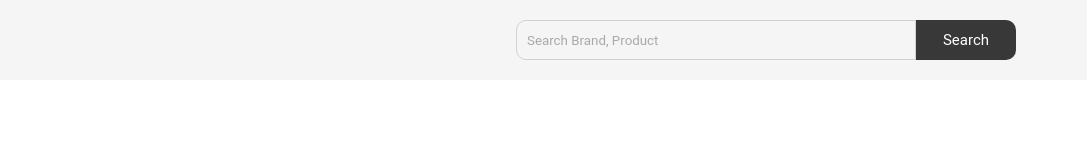
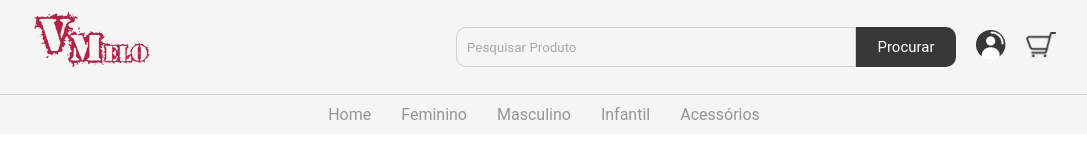
Before and after one commit to Programador-jr/E-commerce, a plain HTML site: page index.html in a window 1280 px wide. Shown: the whole page, without its empty margins (96-1183 px from the left). Drawn offline with Linux system fonts and the light colour scheme.

Commit message:
finalização da barra de navegação

```diff
--- a/index.html
+++ b/index.html
@@ -10,18 +10,7 @@
 <link rel="stylesheet" href="public/css/home.css">
 	</head>
 	<body>
-		<nav class="navbar">
-			<div class="nav">
-				<img src="img/dark-logo.png" class="brand-logo" alt="">
-				<div class="nav-items">
-						<div class="search">
-								<input type="text" class="search-box" placeholder="search brand, product">
-								<button class="search-btn">search</button>
-						</div>
-						<a href="#"><img src="img/user.png" alt=""></a>
-						<a href="#"><img src="img/cart.png" alt=""></a>
-				</div>
-		</div>
-		</nav>
+		<nav class="navbar"></nav>
+		<script src="public/js/nav.js"></script>
 	</body>
 </html>
--- a/public/css/nav.css
+++ b/public/css/nav.css
@@ -21,7 +21,8 @@
 }
 
 .brand-logo{
-    height: 60px;
+		width: 130px;
+    height: 70px;
 }
 
 .nav-items{
@@ -73,3 +74,29 @@
 .nav-items a img{
     width: 30px;
 }
+
+/*////////////////////navbar////////////////////*/
+
+
+.links-container{
+    width: 100%;
+    display: flex;
+    padding: 10px 10vw;
+    justify-content: center;
+    list-style: none;
+    border-top: 1px solid #d1d1d1;
+}
+
+.link{
+    text-transform: capitalize;
+    padding: 0 10px;
+    margin: 0 5px;
+    text-decoration: none;
+    color: #383838;
+    opacity: 0.5;
+    transition: .5s;
+}
+
+.link:hover{
+    opacity: 1;
+}
--- a/public/js/nav.js
+++ b/public/js/nav.js
@@ -0,0 +1,26 @@
+const createNav = () => {
+    let nav = document.querySelector('.navbar');
+
+    nav.innerHTML = `
+        <div class="nav">
+            <a href=""><img src="public/img/logo.png" class="brand-logo" alt=""></a>
+            <div class="nav-items">
+                <div class="search">
+                    <input type="text" class="search-box" placeholder="Pesquisar Produto">
+                    <button class="search-btn">Procurar</button>
+                </div>
+                <a href="#"><img src="public/img/user.png" alt=""></a>
+                <a href="#"><img src="public/img/cart.png" alt=""></a>
+            </div>
+        </div>
+        <ul class="links-container">
+            <li class="link-item"><a href="#" class="link">home</a></li>
+            <li class="link-item"><a href="#" class="link">feminino</a></li>
+            <li class="link-item"><a href="#" class="link">masculino</a></li>
+            <li class="link-item"><a href="#" class="link">infantil</a></li>
+            <li class="link-item"><a href="#" class="link">acessórios</a></li>
+        </ul>
+    `;
+}
+
+createNav();
```
Also changed, not shown: public/img/cart.png (added), public/img/logo.png (added), public/img/user.png (added).
